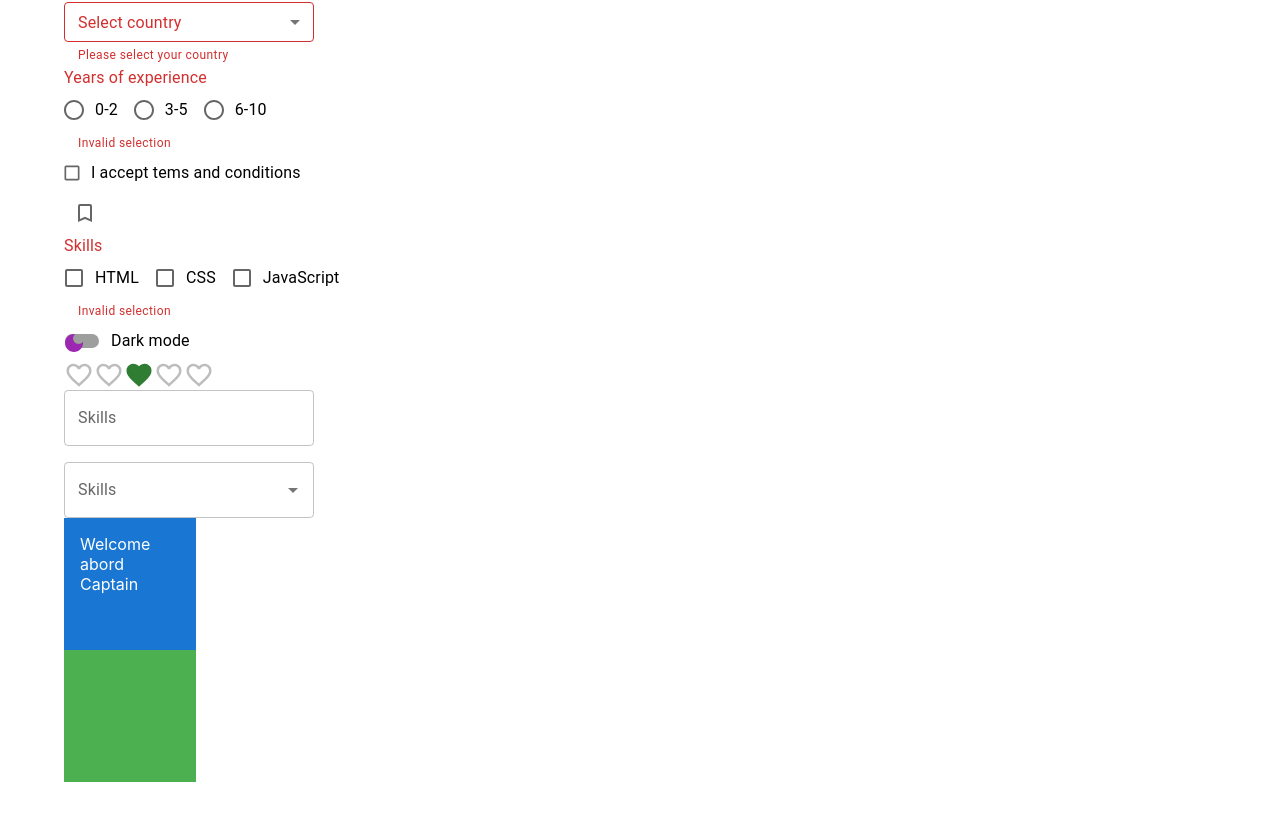
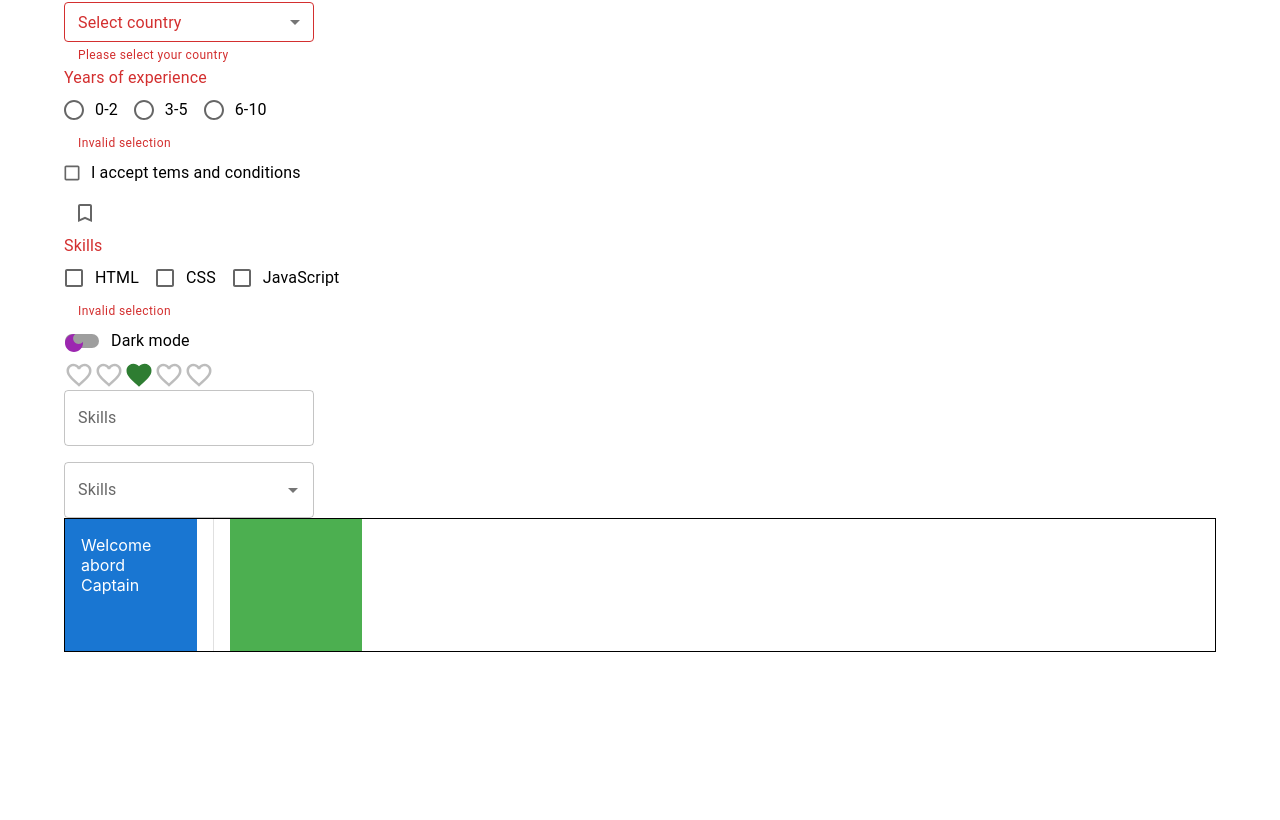
Before and after one commit to HaktanAlbayrak/react-mui-demo, a React (Create React App) app: page / in a window 1280 px wide. Shown: the part 1666-2486 px from the top of the page. After the commit the page ends 2382 px from the top, so only its background shows below. Built offline with nearby package versions, Linux system fonts and the light colour scheme.

Commit message:
Mui Stack and Divider

```diff
--- a/src/components/MuiLayout.tsx
+++ b/src/components/MuiLayout.tsx
@@ -1,8 +1,13 @@
-import { Box } from '@mui/material';
+import { Box, Stack, Divider } from '@mui/material';
 
 export const MuiLayout = () => {
   return (
-    <>
+    <Stack
+      sx={{ border: '1px solid' }}
+      direction='row'
+      spacing={2}
+      divider={<Divider orientation='vertical' flexItem />}
+    >
       <Box
         sx={{
           backgroundColor: 'primary.main',
@@ -24,6 +29,6 @@
         bgcolor='success.light'
         p={2}
       ></Box>
-    </>
+    </Stack>
   );
 };
```
